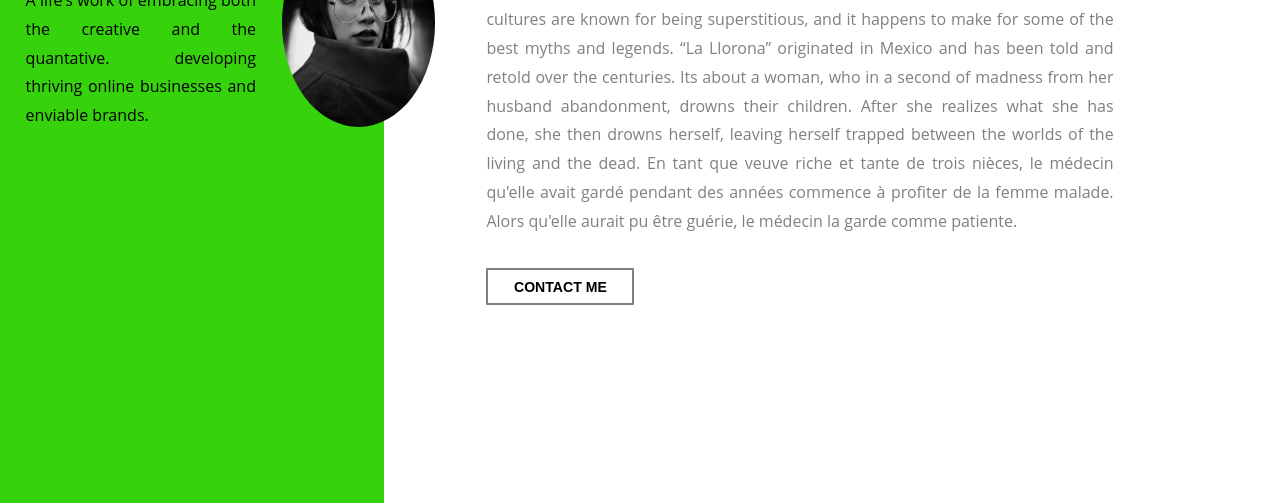
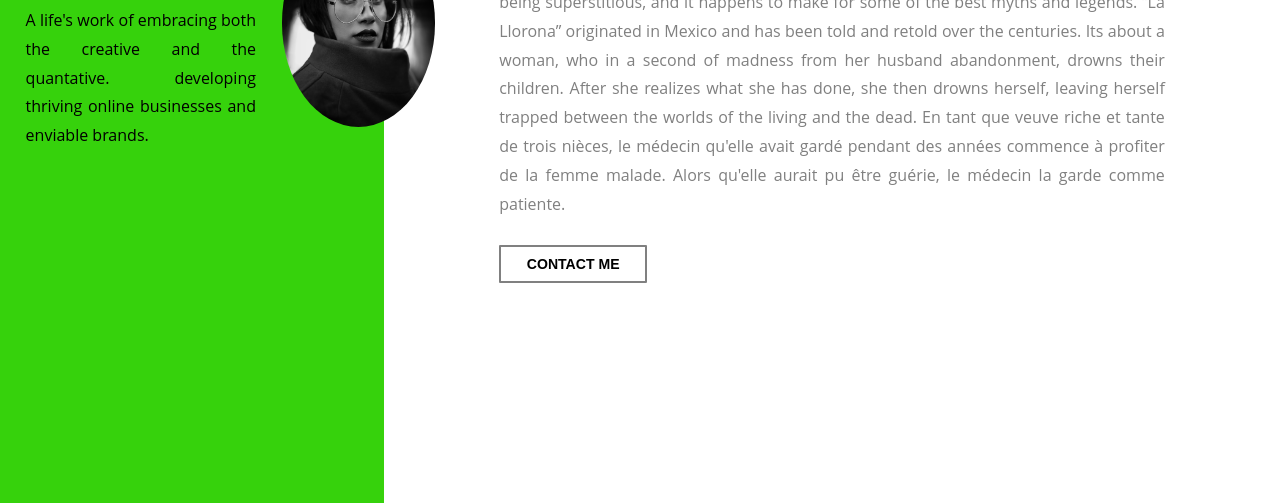
Before and after one commit to saumy0010/ICS-Task2, a plain HTML site: page index.html in a window 1280 px wide. Shown: the part 297-800 px from the top of the page. Drawn offline with Linux system fonts and the light colour scheme.

Commit message:
Flex box

```diff
--- a/Assets/CSS/styles.css
+++ b/Assets/CSS/styles.css
@@ -10,38 +10,32 @@ body {
 
 .split-right {
     width: 70%;
+    display: flex;
+    align-items: center;
+    padding-left: 9%;
+    padding-right: 9%;
+    text-align: justify;
+    padding-bottom: 9%;
 }
 
 .split-left {
     width: 30%;
     background-color: #36D20C;
-}
-
-.centered-left {
-    position: absolute;
-    top: 27vh;
-    left: 2vw;
-}
-
-.centered-right {
-    position: absolute;
-    top: 15vh;
-    left: 38vw;
+    display: flex;
+    align-items: center;
+    text-align: justify;
+    padding-left: 2%;
+    padding-right: 10%;
+    padding-bottom: 9%;
 }
 
 #about-txt {
     color: #808080;
-    margin-right: 13vw;
-    margin-top: 3vh;
     line-height: 1.8;
-    text-align: justify;
 }
 
 #bio-txt {
-    margin-right: 80vw;
-    margin-top: 3vh;
     line-height: 1.8;
-    text-align: justify;
 }
 
 img {
@@ -62,12 +56,12 @@ img {
 
 .image {
     position: absolute;
-    top: 27vh;
-    left: 22vw;
+    top: 27%;
+    left: 22%;
 }
 
 .btn {
-    margin-top: 4vh;
+    margin-top: 4%;
 }
 
 .btn button {
--- a/index.html
+++ b/index.html
@@ -14,14 +14,16 @@
         <div class="main">
             <div class="main-inner">
                 <div class="split-left left">
-                    <div class="centered-left">
+                    <div>
                         <h1>BIOGRAPHY</h1>
+                        <br/>
                         <p id="bio-txt">A life's work of embracing both the creative and the quantative. developing thriving online businesses and enviable brands.</p>
                     </div>
                 </div>
                 <div class="split-right right">
-                    <div class="centered-right">
+                    <div>
                         <h1>ABOUT ME</h1>
+                        <br/>
                         <p id="about-txt">
                             Il existe plusieurs versions différentes de cette histoire, mais il s'agit principalement d'une souris qui va bientôt se marier, de ses nombreux prétendants et d'un chat. Bien que ce conte puisse sembler un peu sombre, il est largement utilisé comme livre
                             pour enfants en raison de sa valeur morale et éducative. Many Latin American cultures are known for being superstitious, and it happens to make for some of the best myths and legends. “La Llorona” originated in Mexico and has
```
